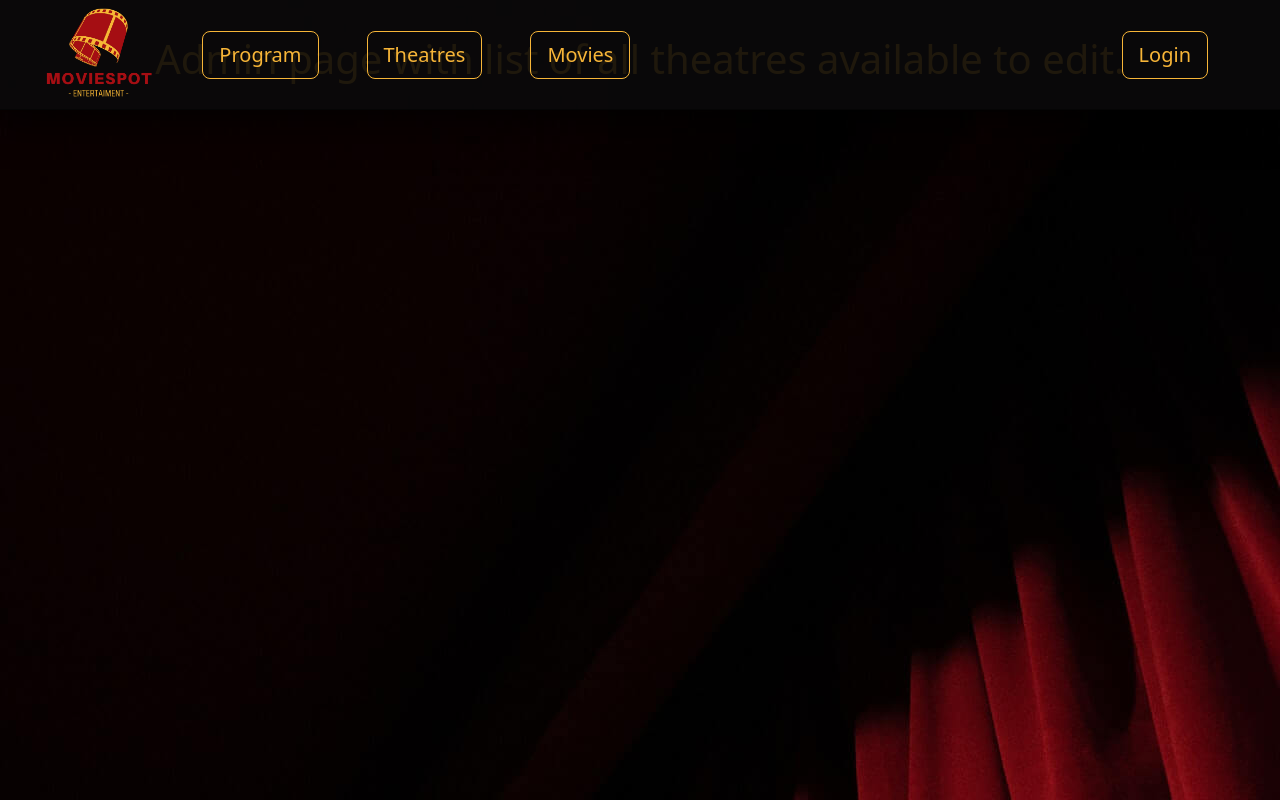
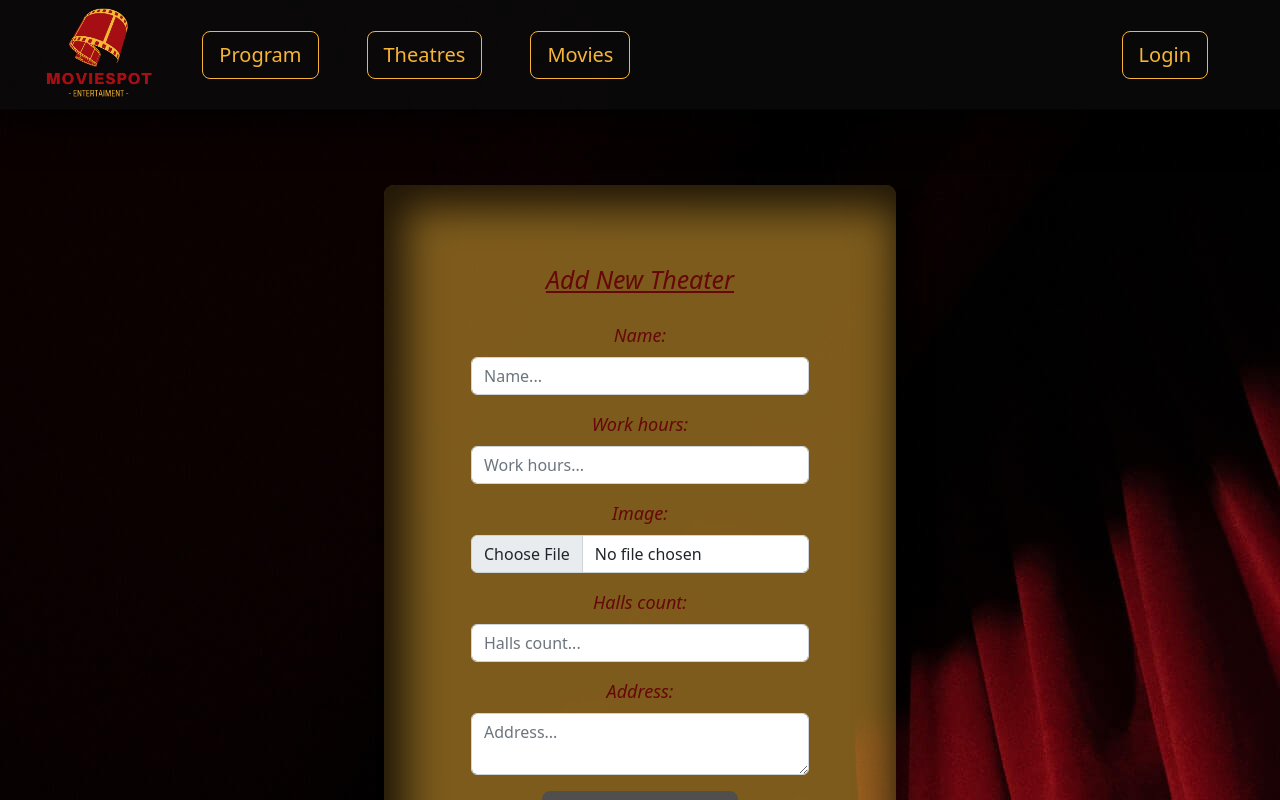
Before and after one commit to diantoshev/movie-theatre-website, a React (Create React App) app in the folder movie-theatre-website/: page /admin/theatres in a window 1280 px wide. Shown: the top 800 px of the page. Built offline with nearby package versions, Linux system fonts and the light colour scheme.

Commit message:
AdminTheatresPage - components added-> AddCinemaContainer+AllTheatresContainer

```diff
--- a/movie-theatre-website/src/pages/AdminTheatresPage/AdminTheatresPage.jsx
+++ b/movie-theatre-website/src/pages/AdminTheatresPage/AdminTheatresPage.jsx
@@ -1,5 +1,15 @@
-import PageContainer from '../../components/PageContainer/PageContainer';
+import PageContainer from "../../components/PageContainer/PageContainer";
+import AddCinemaContainer from "./components/AddCinemaContainer/AddCinemaContainer";
+import AllTheatresContainer from "./components/AllTheatresContainer/AllTheatresContainer";
+import "./AdminTheatresPage.scss";
 
-export default function AdminTheatresPage(props) {
-    return <PageContainer> <h1>Admin page with list of all theatres available to edit.</h1></PageContainer>
+export default function EditTheatrePage(props) {
+  return (
+    <PageContainer className="edit-theatres-page-design">
+      <div className="edit-theatres-page-design">
+        <AddCinemaContainer />
+        <AllTheatresContainer />
+      </div>
+    </PageContainer>
+  );
 }
--- a/movie-theatre-website/src/pages/AdminTheatresPage/AdminTheatresPage.scss
+++ b/movie-theatre-website/src/pages/AdminTheatresPage/AdminTheatresPage.scss
@@ -0,0 +1,5 @@
+.edit-theatres-page-design {
+  display: flex;
+  flex-wrap: wrap;
+  justify-content: center;
+}
--- /dev/null
+++ b/movie-theatre-website/src/pages/AdminTheatresPage/components/AddCinemaContainer/AddCinemaContainer.jsx
@@ -0,0 +1,41 @@
+import "./AddCinemaContainer.scss";
+import GoldContainer from "../../../../components/GoldContainer/GoldContainer";
+import Form from "react-bootstrap/Form";
+import DarkButton from "../../../../components/Buttons/DarkButton";
+
+export default function AddCinemaContainer() {
+  return (
+    <GoldContainer className="add-theater-form-container">
+      <Form>
+        <div>
+          <Form.Group className="mb-3" controlId="formTitle">
+            <Form.Label className="add-theater-form-title">
+              Add New Theater
+            </Form.Label>
+          </Form.Group>
+          <Form.Group className="mb-3" controlId="formTheaterName">
+            <Form.Label>Name:</Form.Label>
+            <Form.Control type="text" placeholder="Name..." />
+          </Form.Group>
+          <Form.Group className="mb-3" controlId="formTheaterWorkHours">
+            <Form.Label>Work hours:</Form.Label>
+            <Form.Control type="text" placeholder="Work hours..." />
+          </Form.Group>
+          <Form.Group controlId="formFileImage" className="mb-3">
+            <Form.Label>Image:</Form.Label>
+            <Form.Control type="file" />
+          </Form.Group>
+          <Form.Group className="mb-3" controlId="formTheaterHallsCount">
+            <Form.Label>Halls count:</Form.Label>
+            <Form.Control type="number" placeholder="Halls count..." />
+          </Form.Group>
+          <Form.Group className="mb-3" controlId="formTheaterAddress">
+            <Form.Label>Address:</Form.Label>
+            <Form.Control as="textarea" placeholder="Address..." />
+          </Form.Group>
+        </div>
+        <DarkButton type="submit">Add New Theater</DarkButton>
+      </Form>
+    </GoldContainer>
+  );
+}
--- /dev/null
+++ b/movie-theatre-website/src/pages/AdminTheatresPage/components/AddCinemaContainer/AddCinemaContainer.scss
@@ -0,0 +1,15 @@
+.add-theater-form-container {
+  min-width: 40%;
+  min-height: 700px;
+  border-radius: 10px;
+  margin-top: 150px;
+  font-style: italic;
+  font-size: 18px;
+  color: #660708;
+  margin-bottom: 30px;
+}
+.add-theater-form-title {
+  font-size: 25px;
+  text-decoration-line: underline;
+  margin-top: 30px;
+}
--- /dev/null
+++ b/movie-theatre-website/src/pages/AdminTheatresPage/components/AllTheatresContainer/AllTheatresContainer.jsx
@@ -0,0 +1,41 @@
+import "./AllTheatresContainer.scss";
+import RedContainer from "../../../../components/RedContainer/RedContainer";
+import TheaterCard from "../../../../components/TheaterCard/TheaterCard";
+import GoldButton from "../../../../components/Buttons/GoldButton";
+
+export default function AllTheatresContainer() {
+  return (
+    <RedContainer className="all-theatres-container-design">
+      <div>
+        <TheaterCard className="theater-card-design"></TheaterCard>
+        <GoldButton>Edit</GoldButton>
+        <GoldButton>Remove</GoldButton>
+      </div>
+      <div>
+        <TheaterCard className="theater-card-design"></TheaterCard>
+        <GoldButton>Edit</GoldButton>
+        <GoldButton>Remove</GoldButton>
+      </div>
+      <div>
+        <TheaterCard className="theater-card-design"></TheaterCard>
+        <GoldButton>Edit</GoldButton>
+        <GoldButton>Remove</GoldButton>
+      </div>
+      <div>
+        <TheaterCard className="theater-card-design"></TheaterCard>
+        <GoldButton>Edit</GoldButton>
+        <GoldButton>Remove</GoldButton>
+      </div>
+      <div>
+        <TheaterCard className="theater-card-design"></TheaterCard>
+        <GoldButton>Edit</GoldButton>
+        <GoldButton>Remove</GoldButton>
+      </div>
+      <div>
+        <TheaterCard className="theater-card-design"></TheaterCard>
+        <GoldButton>Edit</GoldButton>
+        <GoldButton>Remove</GoldButton>
+      </div>
+    </RedContainer>
+  );
+}
--- /dev/null
+++ b/movie-theatre-website/src/pages/AdminTheatresPage/components/AllTheatresContainer/AllTheatresContainer.scss
@@ -0,0 +1,14 @@
+.all-theatres-container-design {
+  flex-wrap: wrap;
+  div {
+    margin: 10px;
+    display: flex;
+    flex-direction: column;
+    button {
+      margin-top: 10px;
+    }
+  }
+}
+.theater-card-design {
+  max-width: 250px;
+}
```
